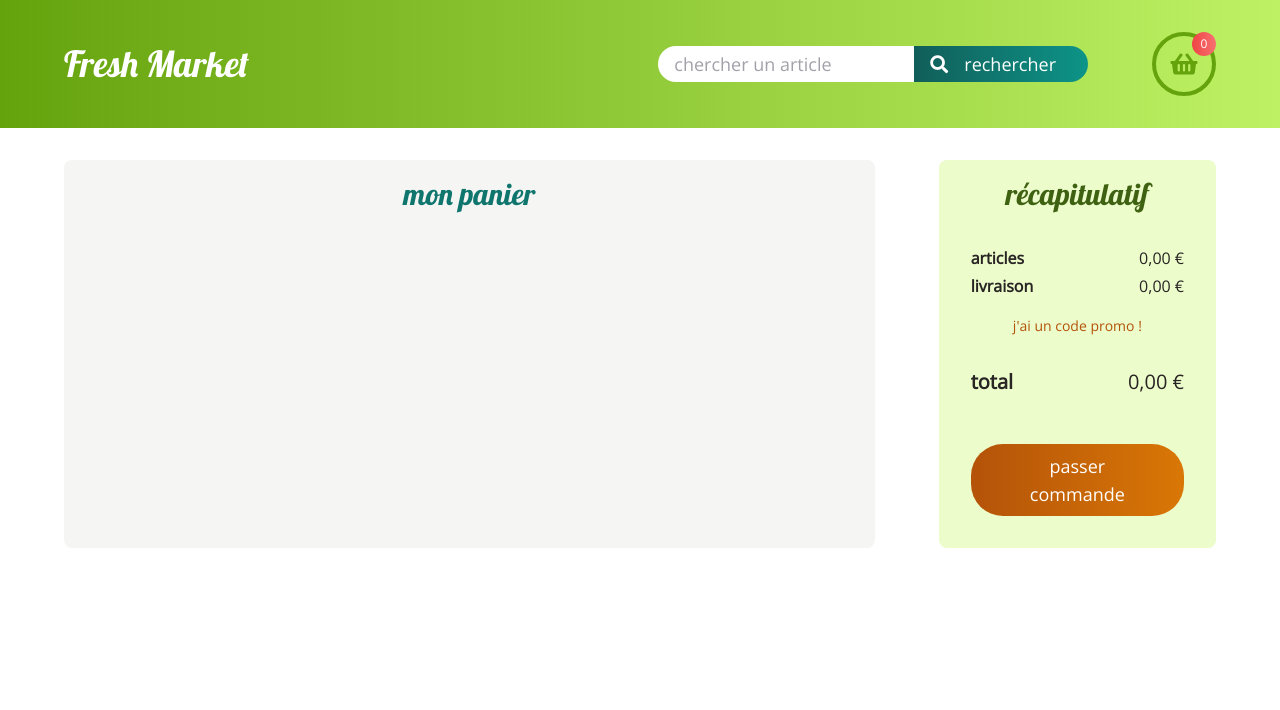
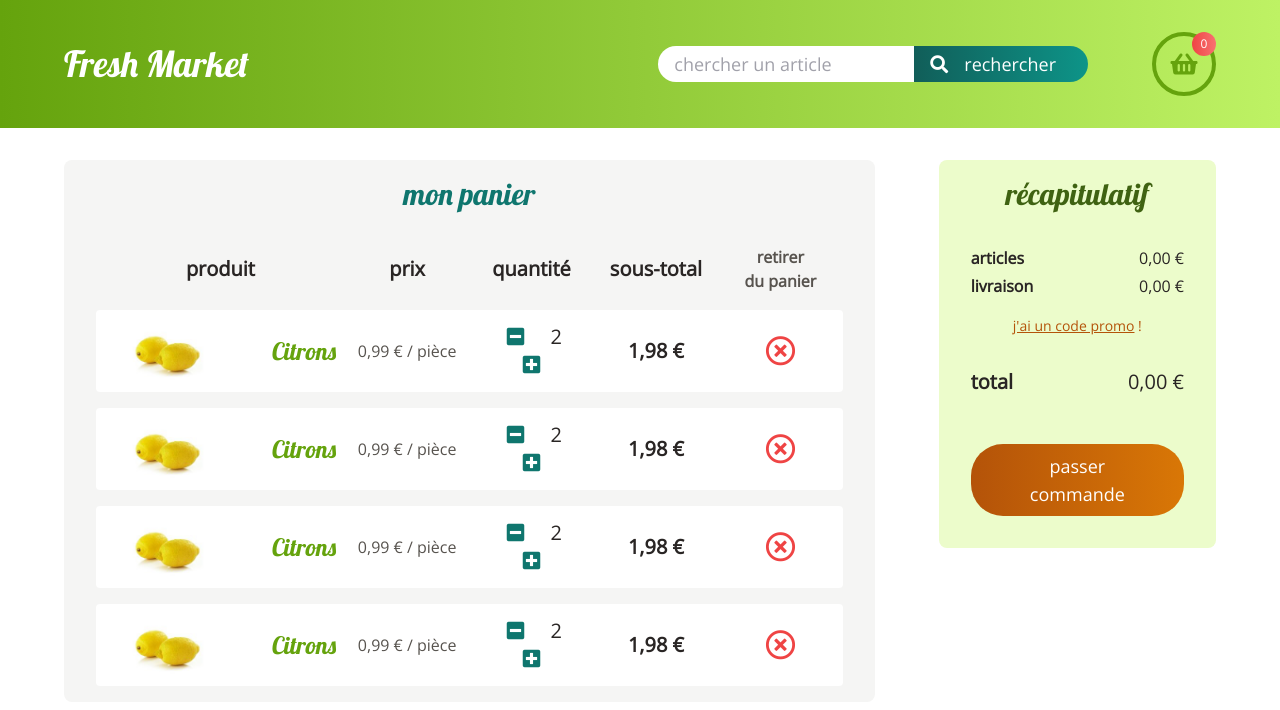
Before and after one commit to logic-fabric/fresh-market, a React (Create React App) app: page /mon-panier in a window 1280 px wide. Shown: the top 710 px of the page. Built offline with nearby package versions, Linux system fonts and the light colour scheme.

Commit message:
feature: static version of BasketContent component

```diff
--- a/src/components/BasketContent/BasketContent.jsx
+++ b/src/components/BasketContent/BasketContent.jsx
@@ -1,5 +1,69 @@
 export function BasketContent() {
   return (
-    <div></div>
+    <table className="w-full">
+      <tr classname="block w-full">
+        <th className="inline-block w-1/3 text-xl font-bold">produit</th>
+        <th className="inline-block w-1/6 text-xl font-bold">prix</th>
+        <th className="inline-block w-1/6 text-xl font-bold">quantité</th>
+        <th className="inline-block w-1/6 text-xl font-bold">sous-total</th>
+        <th className="inline-block w-1/6 text-neutral-600">
+          retirer
+          <br />
+          du panier
+        </th>
+      </tr>
+
+      <BasketContentRow />
+      <BasketContentRow />
+      <BasketContentRow />
+      <BasketContentRow />
+    </table>
   );
 }
+
+function BasketContentRow() {
+  return (
+    <tr className="flex w-full mt-2 rounded-sm bg-white">
+      <td className="flex items-center w-1/3 px-3">
+        <img
+          width="80"
+          height="80"
+          src={`./img/fruits/citrons.png`}
+          alt="Citrons verts"
+        />
+        <h3 className="pl-4 font-serif text-primary-600 text-2xl">Citrons</h3>
+      </td>
+
+      <td className="flex items-center w-1/6 text-neutral-600">
+        <div className="w-full text-center">0,99 € / pièce</div>
+      </td>
+
+      <td className="flex items-center w-1/6 text-xl">
+        <div className="w-full text-center">
+          <button
+            className="fas fa-minus-square mx-2 text-secondary-700"
+            type="button"
+          ></button>
+
+          <span className="inline-block w-3 text-center">2</span>
+
+          <button
+            className="fas fa-plus-square mx-2 text-secondary-700"
+            type="button"
+          ></button>
+        </div>
+      </td>
+
+      <td className="flex items-center w-1/6 text-xl font-bold">
+        <div className="w-full text-center">1,98 €</div>
+      </td>
+
+      <td className="flex justify-center items-center w-1/6">
+        <button
+          className="far fa-times-circle text-danger-500 text-3xl"
+          type="button"
+        ></button>
+      </td>
+    </tr>
+  );
+}
--- a/src/components/BasketSummary/BasketSummary.jsx
+++ b/src/components/BasketSummary/BasketSummary.jsx
@@ -1,6 +1,6 @@
 export function BasketSummary() {
   return (
-    <div>
+    <div className="basket-summary-container">
       <ul>
         <li className="flex justify-between">
           <span className="font-bold">articles</span>
@@ -12,8 +12,8 @@ export function BasketSummary() {
           <span>0,00&nbsp;€</span>
         </li>
 
-        <li className="my-2 text-center text-sm text-tonic-700">
-          j'ai un code promo&nbsp;!
+        <li className="my-2 text-center text-sm text-tonic-700 cursor-pointer">
+          <span className="underline">j'ai un code promo</span>&nbsp;!
         </li>
 
         <li className="flex justify-between my-3 text-xl">
--- a/src/pages/Basket/Basket.css
+++ b/src/pages/Basket/Basket.css
@@ -2,3 +2,7 @@
   max-width: 90rem;
   margin: auto;
 }
+
+.basket-summary-container {
+  height: max-content;
+}
--- a/src/pages/Basket/Basket.jsx
+++ b/src/pages/Basket/Basket.jsx
@@ -7,14 +7,14 @@ export function Basket() {
   return (
     <main className="content-wrapper flex">
       <section className="w-3/4 ml-4 mr-3 my-3 px-3 py-2 rounded-1 bg-neutral-100">
-        <h1 className="font-serif text-secondary-700 text-center text-3xl">
+        <h1 className="mb-3 font-serif text-secondary-700 text-center text-3xl">
           mon panier
         </h1>
 
         <BasketContent />
       </section>
 
-      <aside className="w-1/4 ml-3 mr-4 my-3 px-3 py-2 rounded-1 leading-7 bg-primary-100">
+      <aside className="basket-summary-container w-1/4 ml-3 mr-4 my-3 px-3 py-2 rounded-1 leading-7 bg-primary-100">
         <h2 className="mb-3 font-serif text-primary-800 text-center text-3xl">
           récapitulatif
         </h2>
```
